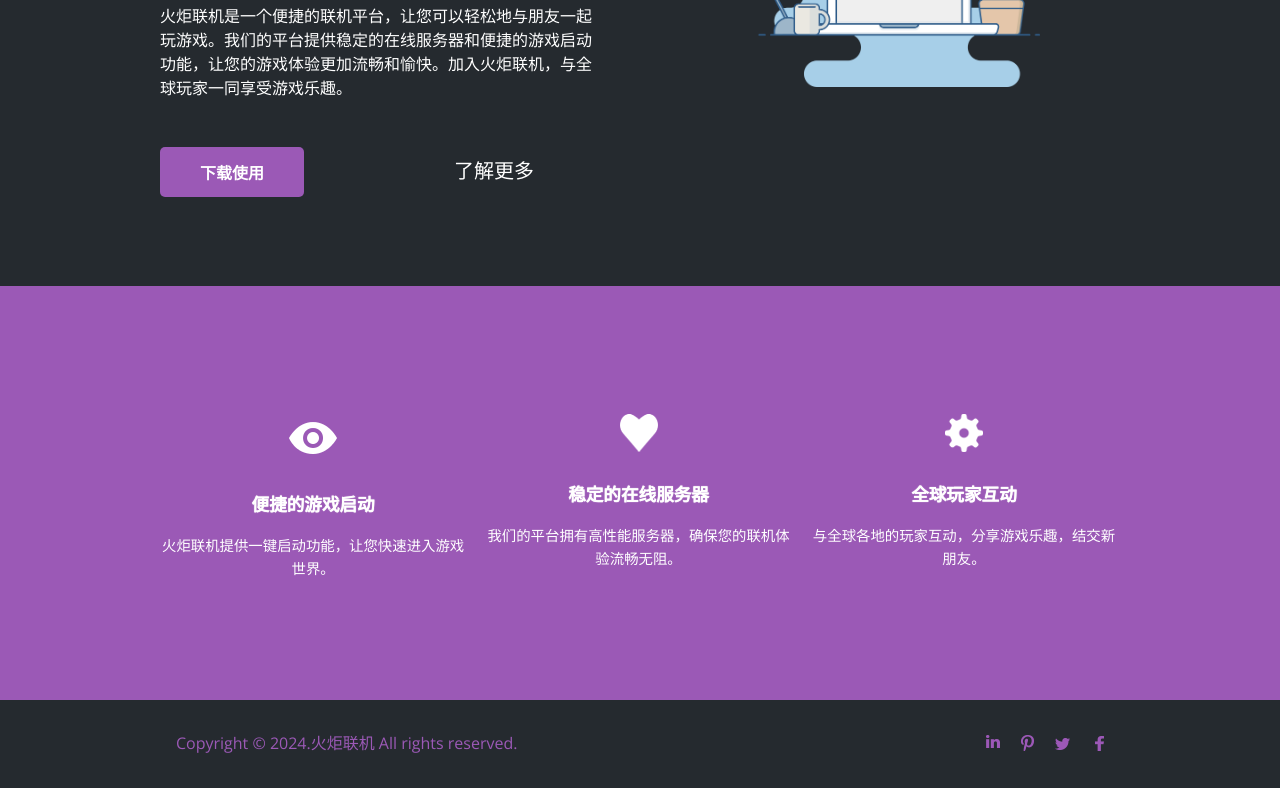
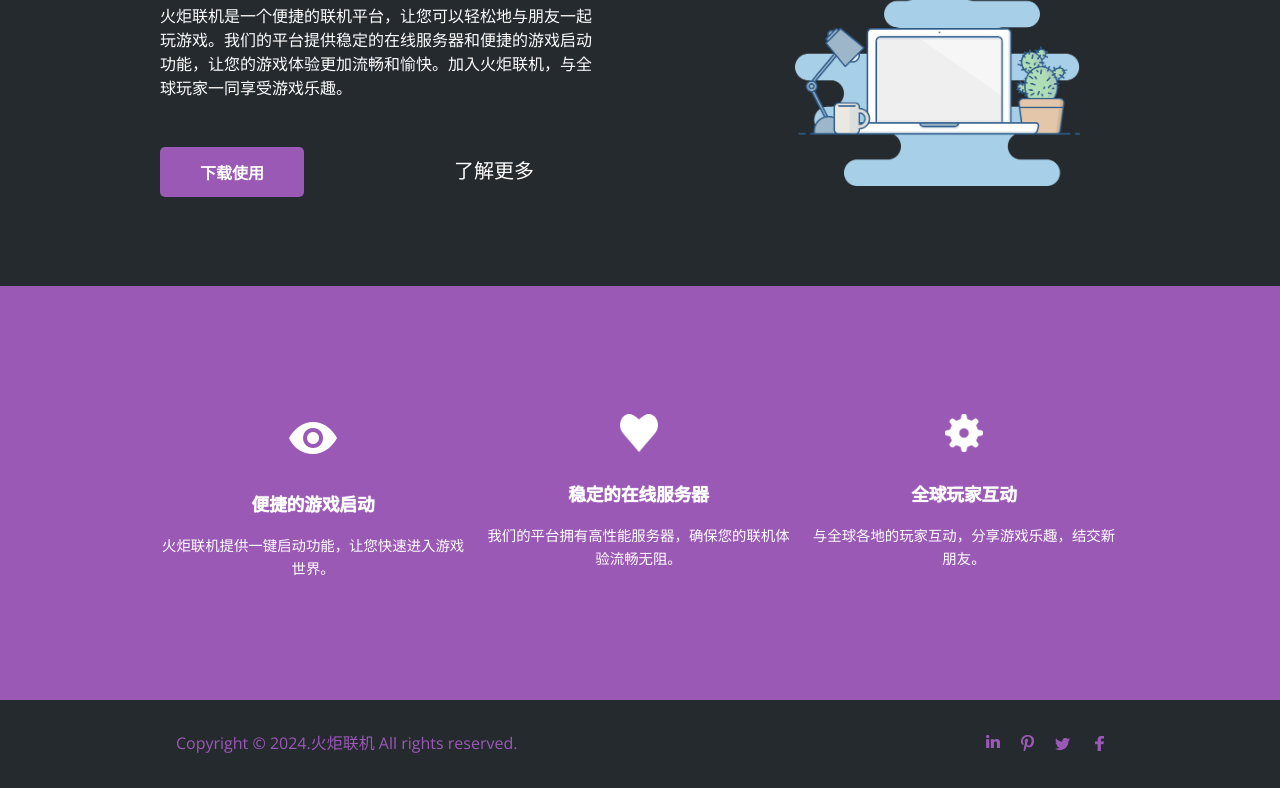
Before and after one commit to SkyWorldStudio/TorchConnection_Website, a plain HTML site: page index.html in a window 1280 px wide. Shown: the part 327-1115 px from the top of the page. Drawn offline with nearby package versions, Linux system fonts and the light colour scheme.

Commit message:
Update css

```diff
--- a/css/style.css
+++ b/css/style.css
@@ -426,12 +426,19 @@ input:focus {
 	float:right;
 	width:42%;
 }
-.main_right span
-{
-	width: 320px;
-	height:492px;
-	display: block;
-	background: url(../images/index.png) no-repeat;
+.main_right {
+    display: flex;
+    justify-content: center;
+    align-items: center;
+    height: 100%; /* Ensure the container has a height */
+}
+
+.main_right span {
+    width: 320px;
+    height: 492px;
+    display: block;
+    background: url(../images/index.png) no-repeat center center;
+    background-size: contain; /* Ensure the image scales properly */
 }
 .buttons
 {
```
